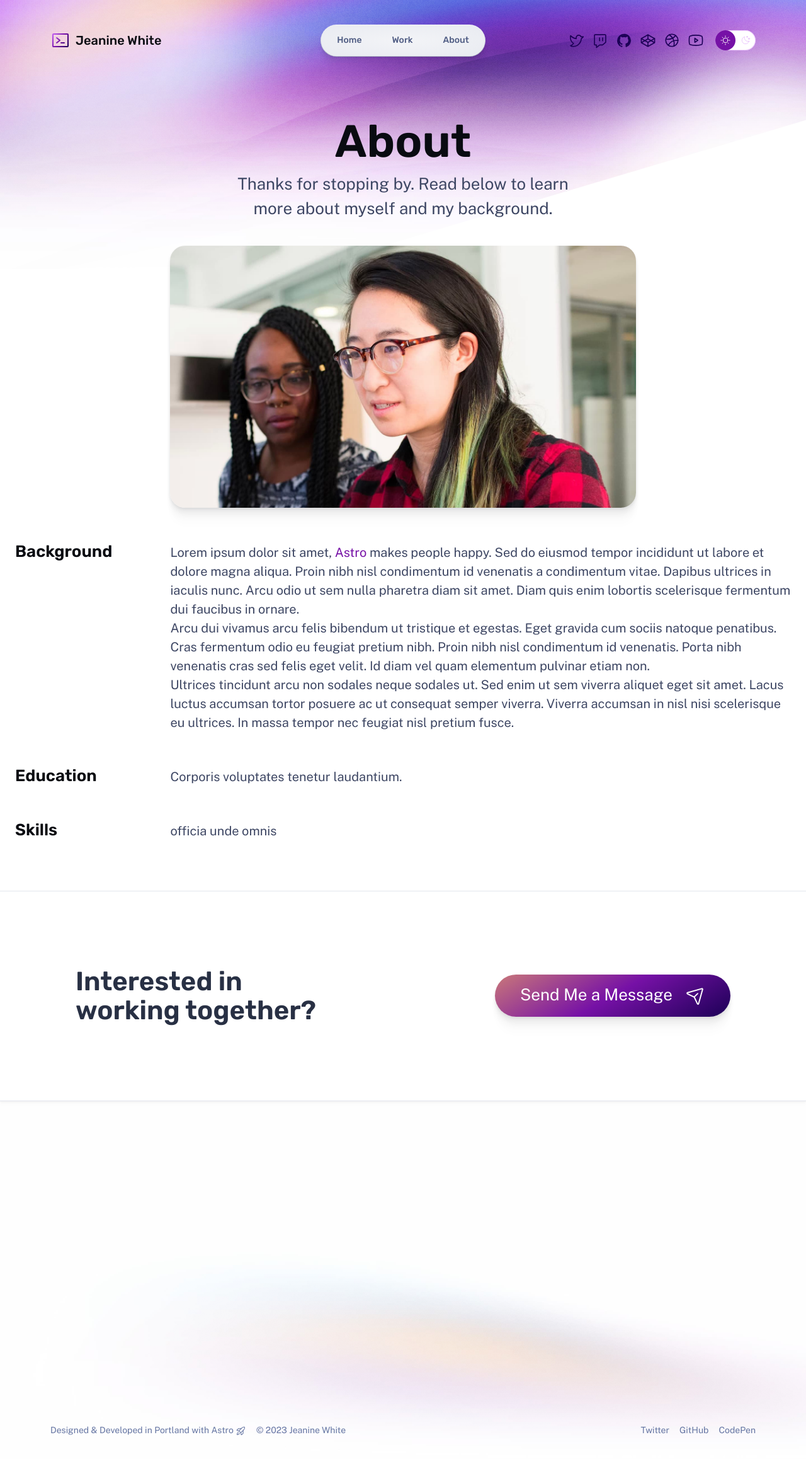
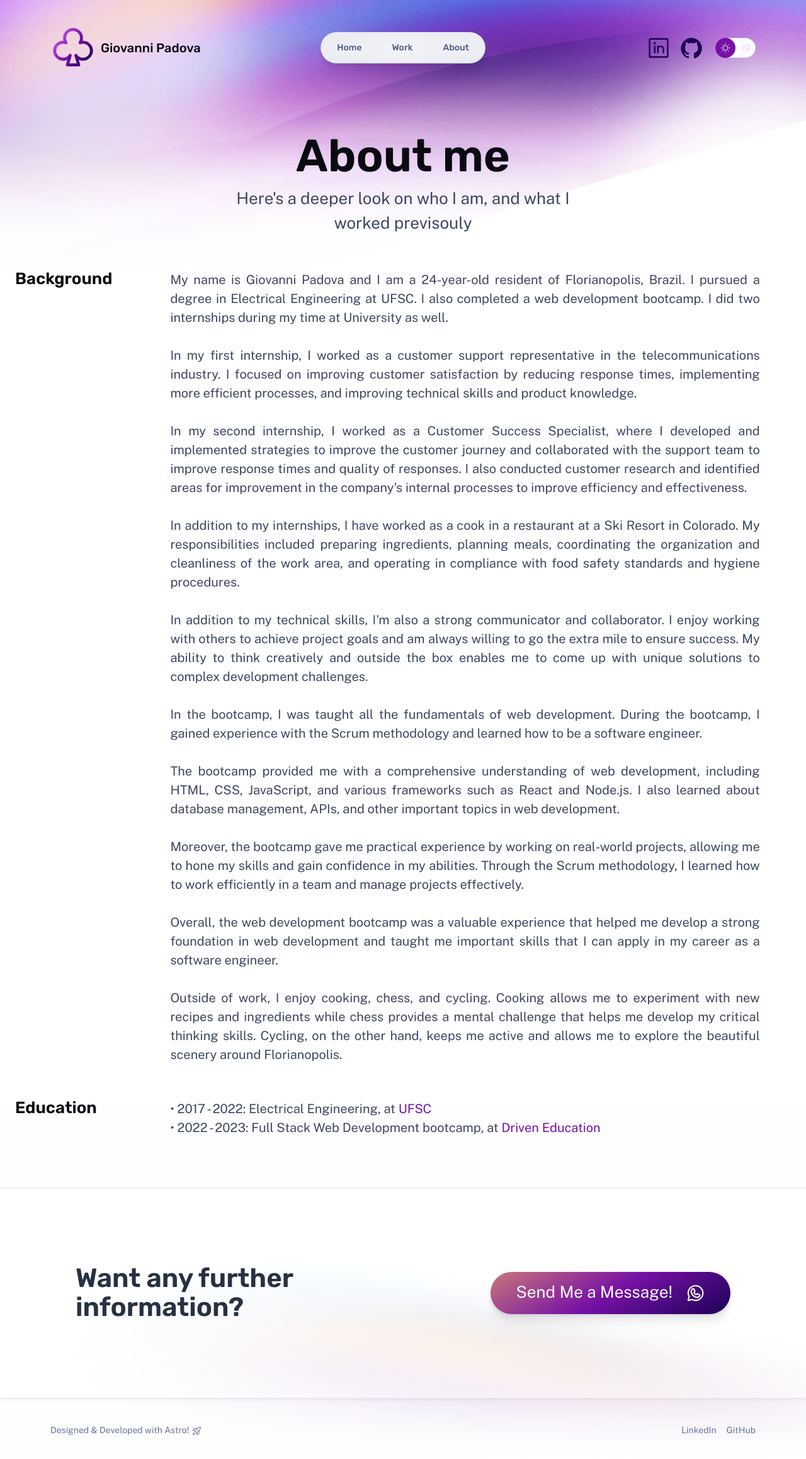
Before and after one commit to gpadova/my-portofolio-website, an Astro site: page /about in a window 1280 px wide and 2321 px high. Shown: the whole page at 63% size. Built offline with nearby package versions, Linux system fonts and the light colour scheme; Astro itself is replaced by a stand-in of ours.

Commit message:
feat: about me page

```diff
--- a/src/components/CallToAction.astro
+++ b/src/components/CallToAction.astro
@@ -6,7 +6,7 @@ interface Props {
 const { href } = Astro.props;
 ---
 
-<a href={href}><slot /></a>
+<a href={href} target="_blank"><slot /></a>
 
 <style>
 	a {
--- a/src/components/ContactCTA.astro
+++ b/src/components/ContactCTA.astro
@@ -4,10 +4,10 @@ import Icon from './Icon.astro';
 ---
 
 <aside>
-	<h2>Interested in working together?</h2>
-	<CallToAction href="mailto:me@example.com">
-		Send Me a Message
-		<Icon icon="paper-plane-tilt" size="1.2em" />
+	<h2>Want any further information?</h2>
+	<CallToAction href="https://api.whatsapp.com/send?phone=5548991213223&text=Hello%20and%20welcome!%20Thank%20you%20for%20reaching%20out%20to%20me%20on%20WhatsApp.%20I'm%20excited%20to%20connect%20with%20you%20and%20have%20a%20nice%20chat.%20Please%20let%20me%20know%20how%20I%20can%20assist%20you,%20and%20I'll%20get%20back%20to%20you%20as%20soon%20as%20possible.">
+		Send Me a Message!
+		<Icon icon="whatsapp-logo" size="1.2em" />
 	</CallToAction>
 </aside>
 
--- a/src/components/Footer.astro
+++ b/src/components/Footer.astro
@@ -6,15 +6,13 @@ const currentYear = new Date().getFullYear();
 <footer>
 	<div class="group">
 		<p>
-			Designed & Developed in Portland with <a href="https://astro.build/">Astro</a>
+			Designed & Developed with <a href="https://astro.build/">Astro!</a>
 			<Icon icon="rocket-launch" size="1.2em" />
 		</p>
-		<p>&copy; {currentYear} Jeanine White</p>
 	</div>
 	<p class="socials">
-		<a href="https://twitter.com/me"> Twitter</a>
-		<a href="https://github.com/me"> GitHub</a>
-		<a href="https://codepen.io/me"> CodePen</a>
+		<a href="https://www.linkedin.com/in/giovanni-padova/?locale=en_US"> LinkedIn</a>
+		<a href="https://github.com/gpadova"> GitHub</a>
 	</p>
 </footer>
 <style>
@@ -53,6 +51,9 @@ const currentYear = new Date().getFullYear();
 		gap: 1rem;
 		flex-wrap: wrap;
 	}
+	.group a:hover {
+		cursor: grab;
+	}
 
 	@media (min-width: 50em) {
 		footer {
--- a/src/components/IconPaths.ts
+++ b/src/components/IconPaths.ts
@@ -35,4 +35,7 @@ export const iconPaths = {
 	'linkedin-logo': `<rect width="184" height="184" x="36" y="36" fill="none" stroke-linecap="round" stroke-linejoin="round" stroke-width="16" rx="8"/><path fill="none" stroke-linecap="round" stroke-linejoin="round" stroke-width="16" d="M120 112v64m-32-64v64m32-36a28 28 0 0 1 56 0v36"/><circle stroke="none" cx="88" cy="80" r="12"/>`,
 	'instagram-logo': `<circle cx="128" cy="128" r="40" fill="none" stroke-miterlimit="10" stroke-width="16"/><rect width="184" height="184" x="36" y="36" fill="none" stroke-linecap="round" stroke-linejoin="round" stroke-width="16" rx="48"/><circle cx="180" cy="76" r="12" stroke="none" />`,
 	'tiktok-logo': `<path fill="none" stroke-linecap="round" stroke-linejoin="round" stroke-width="16" d="M168 106a96 96 0 0 0 56 18V84a56 56 0 0 1-56-56h-40v128a28 28 0 1 1-40-25V89a68 68 0 1 0 80 67Z"/>`,
+	"whatsapp-logo": `<path d="M187.58,144.84l-32-16a8,8,0,0,0-8,.5l-14.69,9.8a40.55,40.55,0,0,1-16-16l9.8-14.69a8,8,0,0,0,.5-8l-16-32A8,8,0,0,0,104,64a40,40,0,0,0-40,40,88.1,88.1,0,0,0,88,88,40,40,0,0,0,40-40A8,8,0,0,0,187.58,144.84ZM152,176a72.08,72.08,0,0,1-72-72A24,24,0,0,1,99.29,80.46l11.48,23L101,118a8,8,0,0,0-.73,7.51,56.47,56.47,0,0,0,30.15,30.15A8,8,0,0,0,138,155l14.61-9.74,23,11.48A24,24,0,0,1,152,176ZM128,24A104,104,0,0,0,36.18,176.88L24.83,210.93a16,16,0,0,0,20.24,20.24l34.05-11.35A104,104,0,1,0,128,24Zm0,192a87.87,87.87,0,0,1-44.06-11.81,8,8,0,0,0-6.54-.67L40,216,52.47,178.6a8,8,0,0,0-.66-6.54A88,88,0,1,1,128,216Z"></path>`,
+	"club": `<path d="M184,88c-.78,0-1.56,0-2.33,0a56,56,0,1,0-107.34,0c-.78,0-1.55,0-2.33,0A56,56,0,1,0,96.54,194.35l-8.2,27.35A8,8,0,0,0,96,232h64a8,8,0,0,0,7.66-10.3l-8.2-27.35A56,56,0,1,0,184,88Zm0,96a40,40,0,0,1-33.4-18,8,8,0,0,0-14.33,6.71l13,43.26h-42.5l13-43.26A8,8,0,0,0,105.4,166a40,40,0,1,1-19.93-59.71,8,8,0,0,0,9.33-12,40,40,0,1,1,66.4,0,8,8,0,0,0,9.33,12A40,40,0,1,1,184,184Z"></path>`,
+	"coffee": `<path d="M80,56V24a8,8,0,0,1,16,0V56a8,8,0,0,1-16,0Zm40,8a8,8,0,0,0,8-8V24a8,8,0,0,0-16,0V56A8,8,0,0,0,120,64Zm32,0a8,8,0,0,0,8-8V24a8,8,0,0,0-16,0V56A8,8,0,0,0,152,64Zm96,56v8a40,40,0,0,1-37.51,39.91,96.59,96.59,0,0,1-27,40.09H208a8,8,0,0,1,0,16H32a8,8,0,0,1,0-16H56.54A96.3,96.3,0,0,1,24,136V88a8,8,0,0,1,8-8H208A40,40,0,0,1,248,120ZM200,96H40v40a80.27,80.27,0,0,0,45.12,72h69.76A80.27,80.27,0,0,0,200,136Zm32,24a24,24,0,0,0-16-22.62V136a95.78,95.78,0,0,1-1.2,15A24,24,0,0,0,232,128Z"></path>`
 };
--- a/src/components/Nav.astro
+++ b/src/components/Nav.astro
@@ -11,20 +11,16 @@ const textLinks: { label: string; href: string }[] = [
 
 /** Icon links to social media — edit these with links to your profiles! */
 const iconLinks: { label: string; href: string; icon: IconProps['icon'] }[] = [
-	{ label: 'Twitter', href: 'https://twitter.com/me', icon: 'twitter-logo' },
-	{ label: 'Twitch', href: 'https://twitch.tv/me', icon: 'twitch-logo' },
-	{ label: 'GitHub', href: 'https://github.com/me', icon: 'github-logo' },
-	{ label: 'CodePen', href: 'https://codepen.io/me', icon: 'codepen-logo' },
-	{ label: 'dribbble', href: 'https://dribbble.com/me', icon: 'dribbble-logo' },
-	{ label: 'YouTube', href: 'https://www.youtube.com/@me/', icon: 'youtube-logo' },
+	{ label: 'linkedin-logo', href: 'https://www.linkedin.com/in/giovanni-padova/?locale=en_US', icon: 'linkedin-logo' },
+	{ label: 'GitHub', href: 'https://github.com/gpadova', icon: 'github-logo' }
 ];
 ---
 
 <nav>
 	<div class="menu-header">
 		<a href="/" class="site-title">
-			<Icon icon="terminal-window" color="var(--accent-regular)" size="1.6em" gradient />
-			Jeanine White
+			<Icon icon="club" color="var(--accent-regular)" size="3.6em" gradient />
+			Giovanni Padova
 		</a>
 		<menu-button>
 			<template>
@@ -62,7 +58,7 @@ const iconLinks: { label: string; href: string; icon: IconProps['icon'] }[] = [
 			<div class="socials">
 				{
 					iconLinks.map(({ href, icon, label }) => (
-						<a href={href} class="social">
+						<a href={href} class="social" target="_blank">
 							<span class="sr-only">{label}</span>
 							<Icon icon={icon} />
 						</a>
@@ -214,7 +210,7 @@ const iconLinks: { label: string; href: string; icon: IconProps['icon'] }[] = [
 		display: flex;
 		flex-wrap: wrap;
 		gap: 0.625rem;
-		font-size: var(--icon-size);
+		font-size: 40px;
 	}
 
 	.social {
--- a/src/layouts/BaseLayout.astro
+++ b/src/layouts/BaseLayout.astro
@@ -1,8 +1,4 @@
 ---
-// Learn about using Astro layouts:
-// https://docs.astro.build/en/core-concepts/layouts/
-
-// Component Imports
 import MainHead from '../components/MainHead.astro';
 import Nav from '../components/Nav.astro';
 import Footer from '../components/Footer.astro';
--- a/src/pages/about.astro
+++ b/src/pages/about.astro
@@ -1,58 +1,119 @@
 ---
-import BaseLayout from '../layouts/BaseLayout.astro';
+import BaseLayout from "../layouts/BaseLayout.astro";
 
-import ContactCTA from '../components/ContactCTA.astro';
-import Hero from '../components/Hero.astro';
+import ContactCTA from "../components/ContactCTA.astro";
+import Hero from "../components/Hero.astro";
 ---
 
-<BaseLayout title="About | Jeanine White" description="About Jeanine White Lorem Ipsum">
+<BaseLayout title="About me" description="Know a little more about me">
   <div class="stack gap-20">
     <main class="wrapper about">
       <Hero
-				title="About"
-				tagline="Thanks for stopping by. Read below to learn more about myself and my background."
+        title="About me"
+        tagline="Here's a deeper look on who I am, and what I worked previsouly"
       >
-				<img
-					width="1553"
-					height="873"
-					src="/assets/at-work.jpg"
-					alt="Jeanine White at work with a colleague"
-				/>
+        <!-- <img
+          width="453"
+
+          src="/assets/IMG_0515.jpeg"
+          alt="Good picture"
+        /> -->
       </Hero>
 
       <section>
         <h2 class="section-title">Background</h2>
         <div class="content">
           <p>
-						Lorem ipsum dolor sit amet, <a href="https://astro.build/">Astro</a> makes people happy.
-						Sed do eiusmod tempor incididunt ut labore et dolore magna aliqua. Proin nibh nisl condimentum
-						id venenatis a condimentum vitae. Dapibus ultrices in iaculis nunc. Arcu odio ut sem nulla
-						pharetra diam sit amet. Diam quis enim lobortis scelerisque fermentum dui faucibus in ornare.
+            My name is Giovanni Padova and I am a 24-year-old resident of
+            Florianopolis, Brazil. I pursued a degree in Electrical Engineering
+            at UFSC. I also completed a web development bootcamp. I did two
+            internships during my time at University as well.
           </p>
+          <br />
           <p>
-						Arcu dui vivamus arcu felis bibendum ut tristique et egestas. Eget gravida cum sociis
-						natoque penatibus. Cras fermentum odio eu feugiat pretium nibh. Proin nibh nisl
-						condimentum id venenatis. Porta nibh venenatis cras sed felis eget velit. Id diam vel
-						quam elementum pulvinar etiam non.
+            In my first internship, I worked as a customer support
+            representative in the telecommunications industry. I focused on
+            improving customer satisfaction by reducing response times,
+            implementing more efficient processes, and improving technical
+            skills and product knowledge.
           </p>
+          <br />
           <p>
-						Ultrices tincidunt arcu non sodales neque sodales ut. Sed enim ut sem viverra aliquet
-						eget sit amet. Lacus luctus accumsan tortor posuere ac ut consequat semper viverra.
-						Viverra accumsan in nisl nisi scelerisque eu ultrices. In massa tempor nec feugiat nisl
-						pretium fusce.
+            In my second internship, I worked as a Customer Success Specialist,
+            where I developed and implemented strategies to improve the customer
+            journey and collaborated with the support team to improve response
+            times and quality of responses. I also conducted customer research
+            and identified areas for improvement in the company's internal
+            processes to improve efficiency and effectiveness.
+          </p>
+          <br />
+          <p>
+            In addition to my internships, I have worked as a cook in a
+            restaurant at a Ski Resort in Colorado. My responsibilities included
+            preparing ingredients, planning meals, coordinating the organization
+            and cleanliness of the work area, and operating in compliance with
+            food safety standards and hygiene procedures.
+          </p>
+          <br />
+          <p>
+            In addition to my technical skills, I'm also a strong communicator
+            and collaborator. I enjoy working with others to achieve project
+            goals and am always willing to go the extra mile to ensure success.
+            My ability to think creatively and outside the box enables me to
+            come up with unique solutions to complex development challenges.
+          </p>
+          <br />
+          <p>
+            In the bootcamp, I was taught all the fundamentals of web
+            development. During the bootcamp, I gained experience with the Scrum
+            methodology and learned how to be a software engineer.
+          </p>
+          <br />
+          <p>
+            The bootcamp provided me with a comprehensive understanding of web
+            development, including HTML, CSS, JavaScript, and various frameworks
+            such as React and Node.js. I also learned about database management,
+            APIs, and other important topics in web development.
+          </p>
+          <br />
+          <p>
+            Moreover, the bootcamp gave me practical experience by working on
+            real-world projects, allowing me to hone my skills and gain
+            confidence in my abilities. Through the Scrum methodology, I learned
+            how to work efficiently in a team and manage projects effectively.
+          </p>
+          <br />
+          <p>
+            Overall, the web development bootcamp was a valuable experience that
+            helped me develop a strong foundation in web development and taught
+            me important skills that I can apply in my career as a software
+            engineer.
+          </p>
+          <br />
+          <p>
+            Outside of work, I enjoy cooking, chess, and cycling. Cooking allows
+            me to experiment with new recipes and ingredients while chess
+            provides a mental challenge that helps me develop my critical
+            thinking skills. Cycling, on the other hand, keeps me active and
+            allows me to explore the beautiful scenery around Florianopolis.
           </p>
         </div>
       </section>
       <section>
         <h2 class="section-title">Education</h2>
         <div class="content">
-					<p>Corporis voluptates tenetur laudantium.</p>
-				</div>
-			</section>
-			<section>
-				<h2 class="section-title">Skills</h2>
-				<div class="content">
-					<p>officia unde omnis</p>
+          <p>
+            • 2017 - 2022: Electrical Engineering, at <a
+              target="_blank"
+              href="https://ufsc.br/">UFSC</a
+            >
+          </p>
+          <p>
+            • 2022 - 2023: Full Stack Web Development bootcamp, at <a
+              target="_blank"
+              href="https://www.driven.com.br/">Driven Education</a
+            >
+          </p>
         </div>
       </section>
     </main>
@@ -89,6 +150,10 @@ import Hero from '../components/Hero.astro';
 
   .content {
     grid-column: 2 / 4;
+    width: 95%;
+  }
+  .content p {
+    text-align: justify;
   }
 
   .content :global(a) {
--- a/src/pages/work.astro
+++ b/src/pages/work.astro
@@ -14,14 +14,14 @@ const projects = (await getCollection('work')).sort(
 ---
 
 <BaseLayout
-	title="My Work | Jeanine White"
-	description="Learn about Jeanine White's most recent projects"
+	title="My Work | Giovanni Padova"
+	description="Learn about the projects that make me the most proud"
 >
 	<div class="stack gap-20">
 		<main class="wrapper stack gap-8">
 			<Hero
 				title="My Work"
-				tagline="See my most recent projects below to get an idea of my past experience."
+				tagline="See the projects that make me the most proud. With you want more details, click on the project."
 				align="start"
 			/>
 			<Grid variant="offset">
```
Also changed, not shown: src/components/Skills.astro (+21 -6 lines), src/content/work/bloom-box.md (deleted, +0 -23 lines), src/content/work/driven-pass.md (added, +41 -0 lines), src/content/work/h20.md (deleted, +0 -22 lines), src/content/work/track-it.md (added, +33 -0 lines), src/pages/index.astro (+7 -18 lines), public/assets/Locker.webp (added), public/assets/profile_picture.jpeg (added), public/assets/track-it.png (added), 3 other files. Lines whose indentation alone changed are shown as unchanged.
